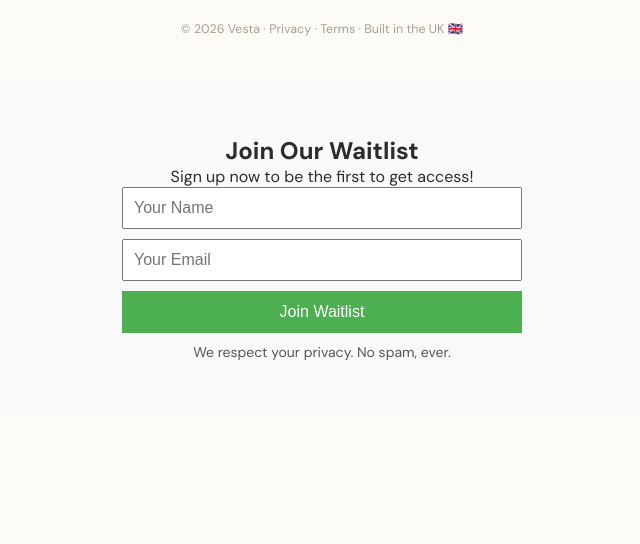
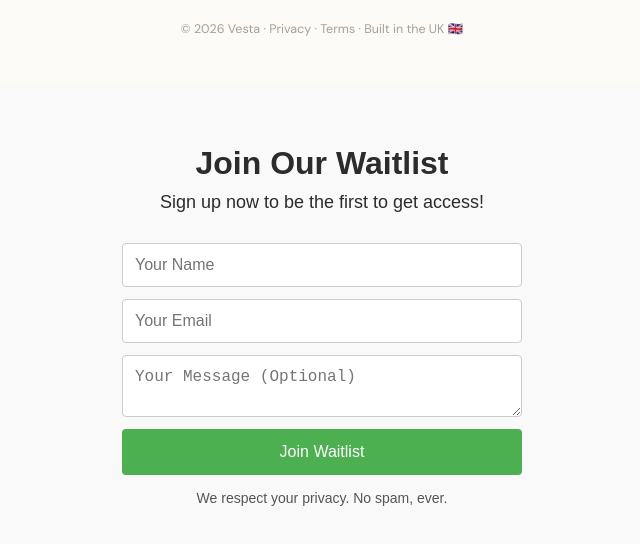
Before and after one commit to getvestaapp/v.app, a plain HTML site: page index.html in a window 1280 px wide. Shown: the part 4923-5467 px from the top of the page, without its empty margins (318-958 px from the left). Before the commit the page ends 5334 px from the top, so only its background shows below. Drawn offline with nearby package versions, Linux system fonts and the light colour scheme.

Commit message:
Update index.html

```diff
--- a/index.html
+++ b/index.html
@@ -763,20 +763,21 @@
 </footer>
 
 </body>
-</html>
+<!-- WAITLIST SECTION START -->
+<section id="waitlist" style="padding: 60px 20px; background-color: #f9f9f9; text-align: center; font-family: Arial, sans-serif;">
+  <h2 style="font-size: 32px; margin-bottom: 10px;">Join Our Waitlist</h2>
+  <p style="font-size: 18px; margin-bottom: 30px;">Sign up now to be the first to get access!</p>
 
-<section id="waitlist" style="padding: 50px; background-color: #f9f9f9; text-align: center;">
-  <h2>Join Our Waitlist</h2>
-  <p>Sign up now to be the first to get access!</p>
+  <form action="https://formspree.io/f/xlgpybol" method="POST" style="max-width: 400px; margin: 0 auto; display: flex; flex-direction: column; gap: 12px;">
+    <input type="text" name="name" placeholder="Your Name" required style="padding: 12px; font-size: 16px; border: 1px solid #ccc; border-radius: 4px;">
+    <input type="email" name="email" placeholder="Your Email" required style="padding: 12px; font-size: 16px; border: 1px solid #ccc; border-radius: 4px;">
+    <textarea name="message" placeholder="Your Message (Optional)" style="padding: 12px; font-size: 16px; border: 1px solid #ccc; border-radius: 4px;"></textarea>
 
-  <form action="https://formspree.io/f/xlgpybol" method="POST" style="max-width: 400px; margin: 0 auto; display: flex; flex-direction: column; gap: 10px;">
-    <input type="text" name="name" placeholder="Your Name" required style="padding: 10px; font-size: 16px;">
-    <input type="email" name="email" placeholder="Your Email" required style="padding: 10px; font-size: 16px;">
-
-    <button type="submit" style="padding: 12px; font-size: 16px; background-color: #4CAF50; color: white; border: none; cursor: pointer;">
+    <button type="submit" style="padding: 14px; font-size: 16px; background-color: #4CAF50; color: white; border: none; border-radius: 4px; cursor: pointer;">
       Join Waitlist
     </button>
   </form>
 
-  <p style="margin-top: 10px; font-size: 14px; color: #555;">We respect your privacy. No spam, ever.</p>
+  <p style="margin-top: 15px; font-size: 14px; color: #555;">We respect your privacy. No spam, ever.</p>
 </section>
+<!-- WAITLIST SECTION END -->
```
